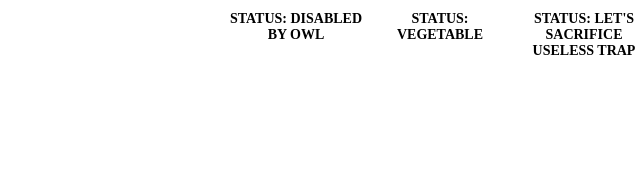
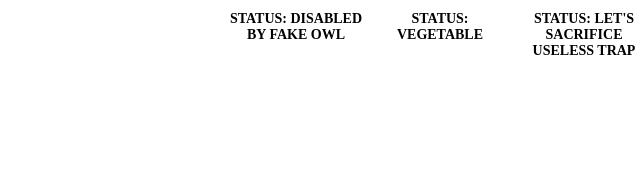
Before and after one commit to 0xBRM/CrisBRM.github.io, a plain HTML site: page index.html in a window 1280 px wide. Shown: the part 495-676 px from the top of the page, 248-888 px from the left. Drawn offline with Linux system fonts and the light colour scheme.

Commit message:
Update index.html

```diff
--- a/index.html
+++ b/index.html
@@ -100,7 +100,7 @@ h3{
 		<div>
 			<h3>IBA FUJISHIGE</h3>
 			<div class="portrait" style="background: url('https://i.imgur.com/vhtdcAL.png') "></div>
-			<p>Status: DISABLED BY OWL</p>
+			<p>Status: DISABLED BY FAKE OWL</p>
 		</div>
 		<div>
 			<h3>SHINOHARA YUKINORI</h3>
```
